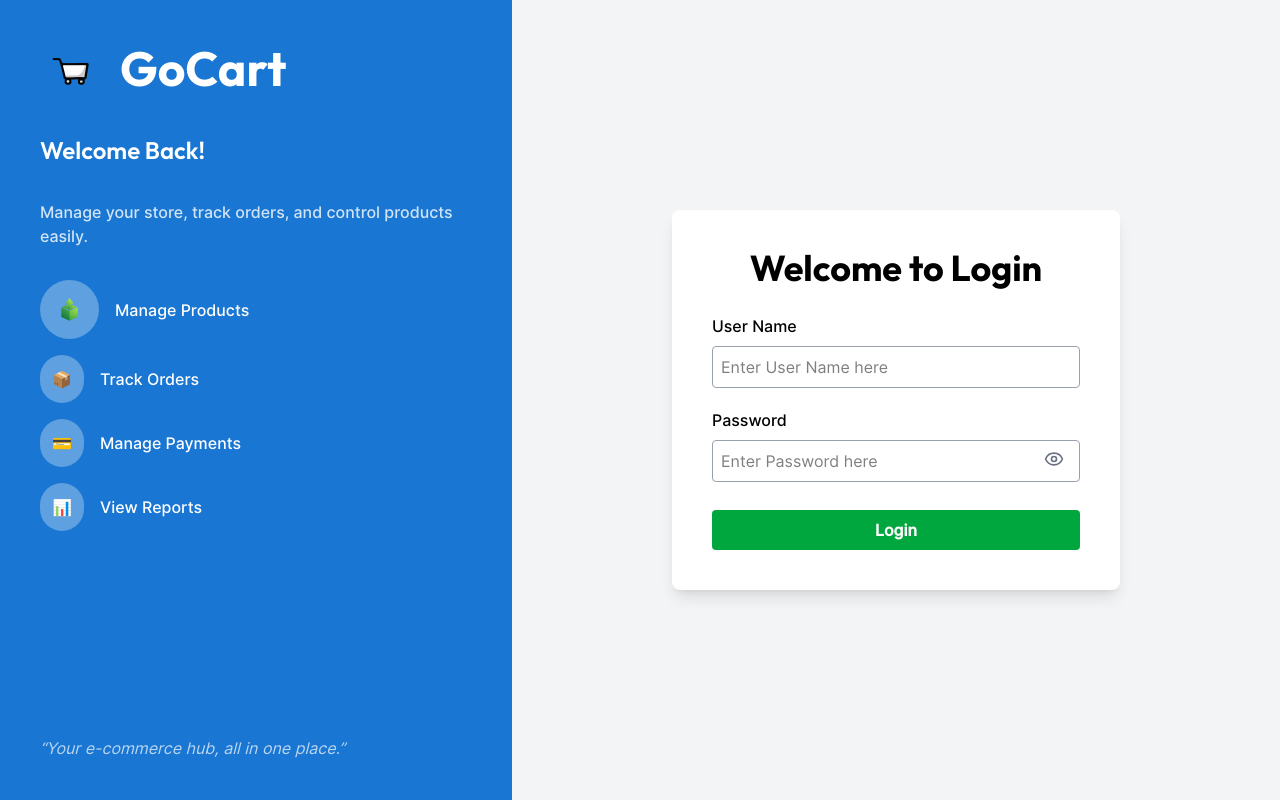
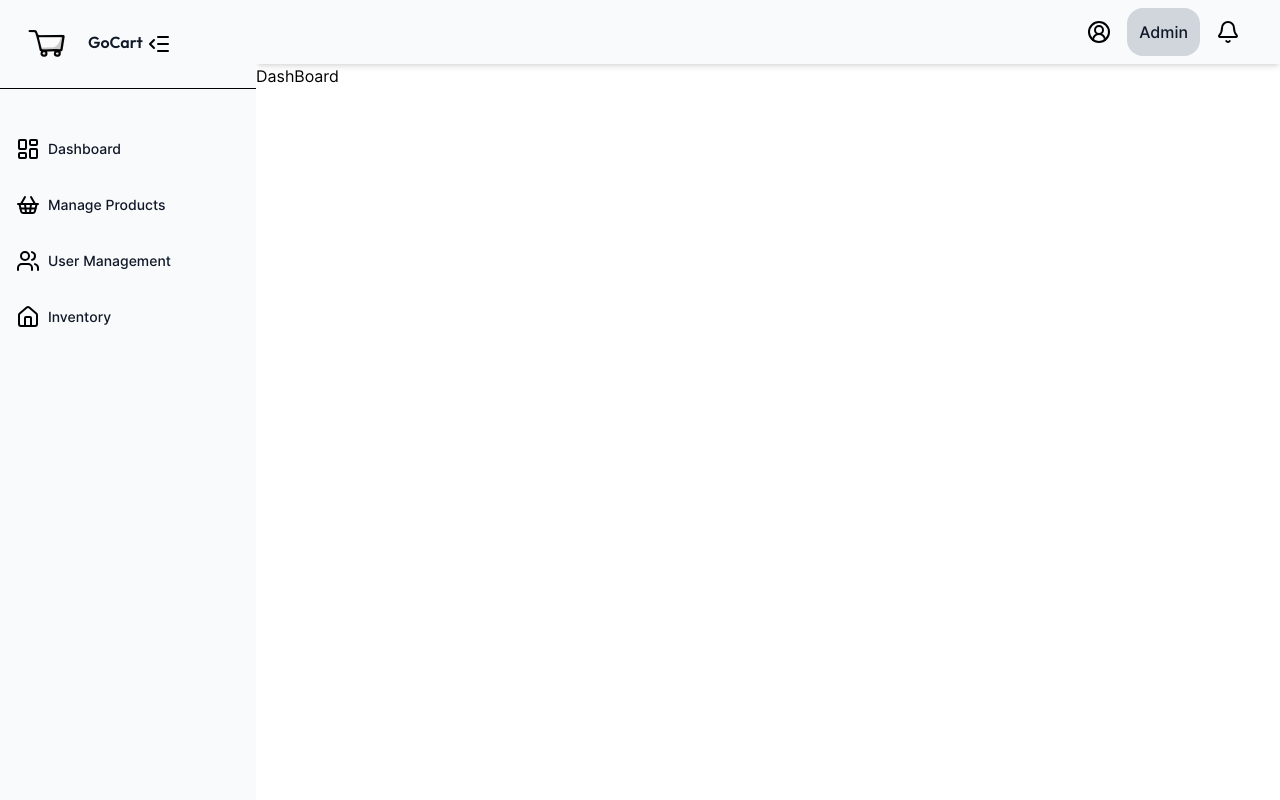
Before and after one commit to arshith123/GoCart, a React (Vite) app: page /admin/dashboard in a window 1280 px wide. Built offline with nearby package versions, Linux system fonts and the light colour scheme.

Commit message:
installed react router dom package done router configuration,designed admin layout

```diff
--- a/package.json
+++ b/package.json
@@ -14,6 +14,7 @@
     "lucide-react": "^0.552.0",
     "react": "^19.1.1",
     "react-dom": "^19.1.1",
+    "react-router-dom": "^7.9.5",
     "tailwindcss": "^4.1.17"
   },
   "devDependencies": {
--- a/src/App.jsx
+++ b/src/App.jsx
@@ -1,13 +1,11 @@
-import { useState } from 'react'
-import './App.css'
-import AdminLogin from './pages/auth/AdminLogin'
+import { RouterProvider } from "react-router-dom"
+import router from "./routes/Router"
+
 
 function App() {
 
   return (
-    <>
-    <AdminLogin />
-    </>
+    <RouterProvider router={router} />
   )
 }
 
--- /dev/null
+++ b/src/pages/admin/DashBoard.jsx
@@ -0,0 +1,9 @@
+import React from 'react'
+
+const DashBoard = () => {
+  return (
+    <div>DashBoard</div>
+  )
+}
+
+export default DashBoard
--- a/src/pages/auth/AdminLogin.jsx
+++ b/src/pages/auth/AdminLogin.jsx
@@ -1,8 +1,16 @@
 import { Eye } from 'lucide-react'
 import React from 'react'
 import { CONSTANT_IMAGES } from '../../assets/assets'
+import { useNavigate } from 'react-router-dom'
 
 const AdminLogin = () => {
+    const navigate = useNavigate();
+
+
+    const handleLogin = (e) => {
+        e.preventDefault();
+        navigate("/admin/dashboard")
+    }
     return (
         <div className="flex h-screen">
             {/* Left side: Blue background */}
@@ -26,7 +34,7 @@ const AdminLogin = () => {
                 <div className="flex flex-col gap-4">
                     <div className="flex items-center gap-4">
                         <div className=" bg-white/30 p-3  rounded-full">
-                        <img src={CONSTANT_IMAGES.ManageProducts} className='w-[35px] h-[35px]' alt="manage-products" />
+                            <img src={CONSTANT_IMAGES.ManageProducts} className='w-[35px] h-[35px]' alt="manage-products" />
                         </div>
                         <p className="text-white font-medium">Manage Products</p>
                     </div>
@@ -81,7 +89,9 @@ const AdminLogin = () => {
                             </div>
 
                             {/* Login button */}
-                            <button className="bg-green-600 px-10 py-2 text-white font-semibold rounded hover:bg-green-700 hover:scale-105 transition cursor-pointer mt-2">
+                            <button
+                                onClick={handleLogin}
+                                className="bg-green-600 px-10 py-2 text-white font-semibold rounded hover:bg-green-700 hover:scale-105 transition cursor-pointer mt-2">
                                 Login
                             </button>
                         </div>
--- /dev/null
+++ b/src/pages/layout/AdminLayout.jsx
@@ -0,0 +1,114 @@
+import React, { useState } from "react";
+import { Outlet } from "react-router-dom";
+import { CONSTANT_IMAGES } from "../../assets/assets";
+import {
+  Bell,
+  CircleUserRound,
+  House,
+  LayoutDashboard,
+  ListIndentDecrease,
+  ListIndentIncrease,
+  ShoppingBasket,
+  Users,
+} from "lucide-react";
+
+const AdminLayout = () => {
+  const [collapsed, setCollapsed] = useState(false); // desktop collapse
+  const [mobileOpen, setMobileOpen] = useState(false); // mobile drawer
+
+  const navItems = [
+    { icon: <LayoutDashboard />, label: "Dashboard" },
+    { icon: <ShoppingBasket />, label: "Manage Products" },
+    { icon: <Users />, label: "User Management" },
+    { icon: <House />, label: "Inventory" },
+  ];
+
+  return (
+    <div className="flex h-screen">
+      {/* sidebar */}
+      <aside
+        className={`
+          fixed md:relative top-0 left-0 h-full z-50
+          transition-all duration-300 bg-[#f9fafb] flex flex-col
+          ${collapsed ? "md:w-20 w-64" : "md:w-64 w-64"}
+          ${mobileOpen ? "translate-x-0" : "-translate-x-full md:translate-x-0"}
+        `}
+      >
+        {/* Logo + Desktop toggle */}
+        <div className="flex items-center justify-between px-4 py-3 border-b">
+            <div className={`flex justify-between ${collapsed ? 'flex-col' : ''}`}>
+          <div className="flex items-center gap-2">
+            <img
+              src={CONSTANT_IMAGES.WebLogo}
+              className={`${collapsed ? "w-10" : "w-16"}`}
+              alt="logo"
+            />
+            {!collapsed && <h2 className="font-heading font-semibold text-gray-900">GoCart</h2>}
+          </div>
+
+          {/* Desktop toggle button */}
+          <button
+            className="hidden md:block p-1 rounded hover:bg-gray-200"
+            onClick={() => setCollapsed(!collapsed)}
+          >
+            {collapsed ? <ListIndentIncrease /> : <ListIndentDecrease />}
+          </button>
+
+          </div>
+        </div>
+
+        {/* Nav items */}
+        <ul className="flex flex-col mt-10 gap-4 px-2">
+          {navItems.map((item, idx) => (
+            <li
+              key={idx}
+              className="flex items-center gap-2 p-2 cursor-pointer hover:bg-gray-100 rounded"
+              title={collapsed ? item.label : ""}
+            >
+              <span className="w-6 h-6 flex justify-center">{item.icon}</span>
+              {!collapsed && <span className="font-medium text-sm text-gray-900">{item.label}</span>}
+            </li>
+          ))}
+        </ul>
+      </aside>
+
+      {/* Mobile backdrop */}
+      {mobileOpen && (
+        <div
+          className="fixed inset-0 bg-black/30 z-40 md:hidden"
+          onClick={() => setMobileOpen(false)}
+        ></div>
+      )}
+
+      {/* Main content */}
+      <main className="flex-1 flex flex-col md:ml-0">
+        <header className="flex items-center justify-between px-4 md:px-10 py-2 shadow-md bg-[#f9fafb]">
+          {/* Mobile toggle button */}
+          <button
+            className="md:hidden p-2 rounded hover:bg-gray-200"
+            onClick={() => setMobileOpen(!mobileOpen)}
+          >
+            <ListIndentIncrease />
+          </button>
+          <div>
+            {/* empty */}
+          </div>
+
+          <div className="flex items-center gap-4">
+            <CircleUserRound className="cursor-pointer" />
+            <div className="bg-gray-300 p-3 rounded-2xl">
+              <p className="font-sans font-medium text-gray-900">Admin</p>
+            </div>
+            <Bell className="cursor-pointer" />
+          </div>
+        </header>
+
+        <div className="flex-1 overflow-auto">
+          <Outlet />
+        </div>
+      </main>
+    </div>
+  );
+};
+
+export default AdminLayout;
--- /dev/null
+++ b/src/routes/Router.jsx
@@ -0,0 +1,21 @@
+import { createBrowserRouter } from "react-router-dom";
+import AdminLogin from "../pages/auth/AdminLogin";
+import AdminLayout from "../pages/layout/AdminLayout";
+import DashBoard from "../pages/admin/DashBoard";
+
+
+
+const router = createBrowserRouter([
+    {
+        path: "/admin/login",
+        element: <AdminLogin />
+    },
+    {
+        element: <AdminLayout />,
+        children: [
+            { path: "/admin/dashboard", element: <DashBoard /> }
+        ]
+    }
+]);
+
+export default router
```
Also changed, not shown: src/assets/assets.js (+8 -0 lines), 1 other file (tests, documents, lock files or other folders).
